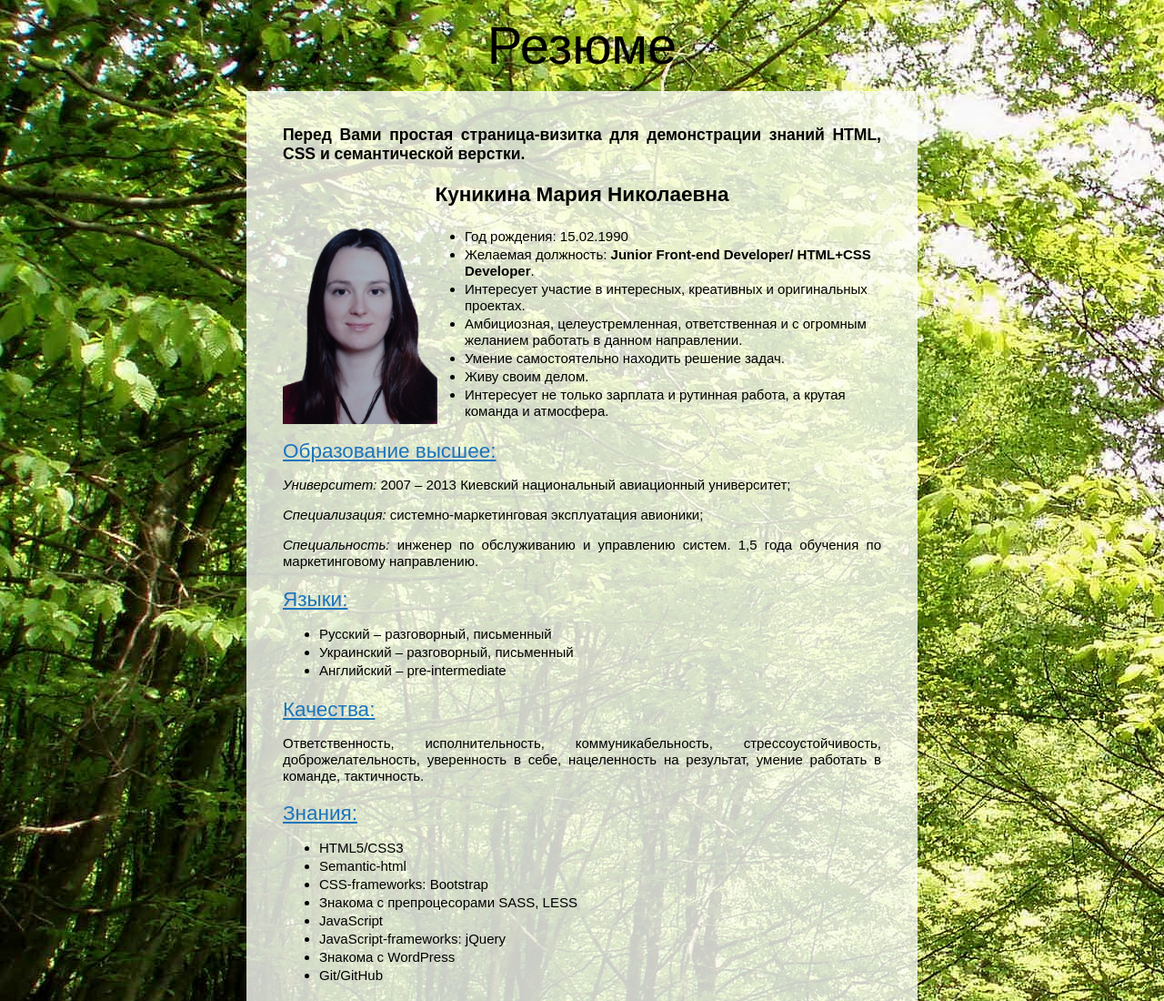
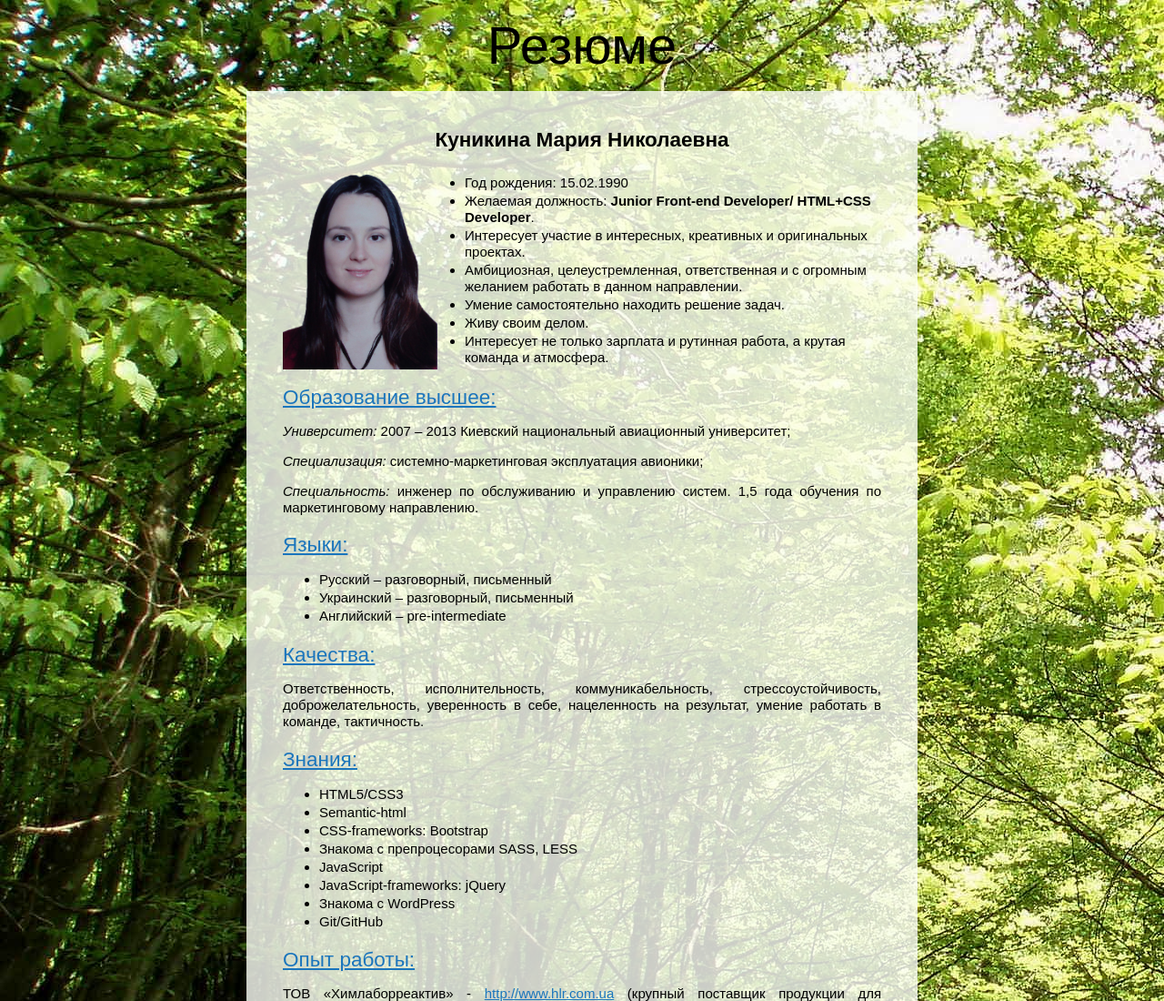
Before and after one commit to Mariam15/Simple_page, a plain HTML site: page index.html in a window 1280 px wide. Shown: the top 1100 px of the page at 91% size. Drawn offline with Linux system fonts and the light colour scheme.

Commit message:
add_index

```diff
--- a/index.html
+++ b/index.html
@@ -20,10 +20,6 @@
 
   <div class="content-bg">
     <div class="content-white">
-      <h3>
-         Перед Вами простая страница-визитка для демонстрации знаний HTML, CSS и семантической верстки.
-      </h3>
-
       <section class="photo">
         <header>
           <h2> Куникина Мария Николаевна </h2>
```
